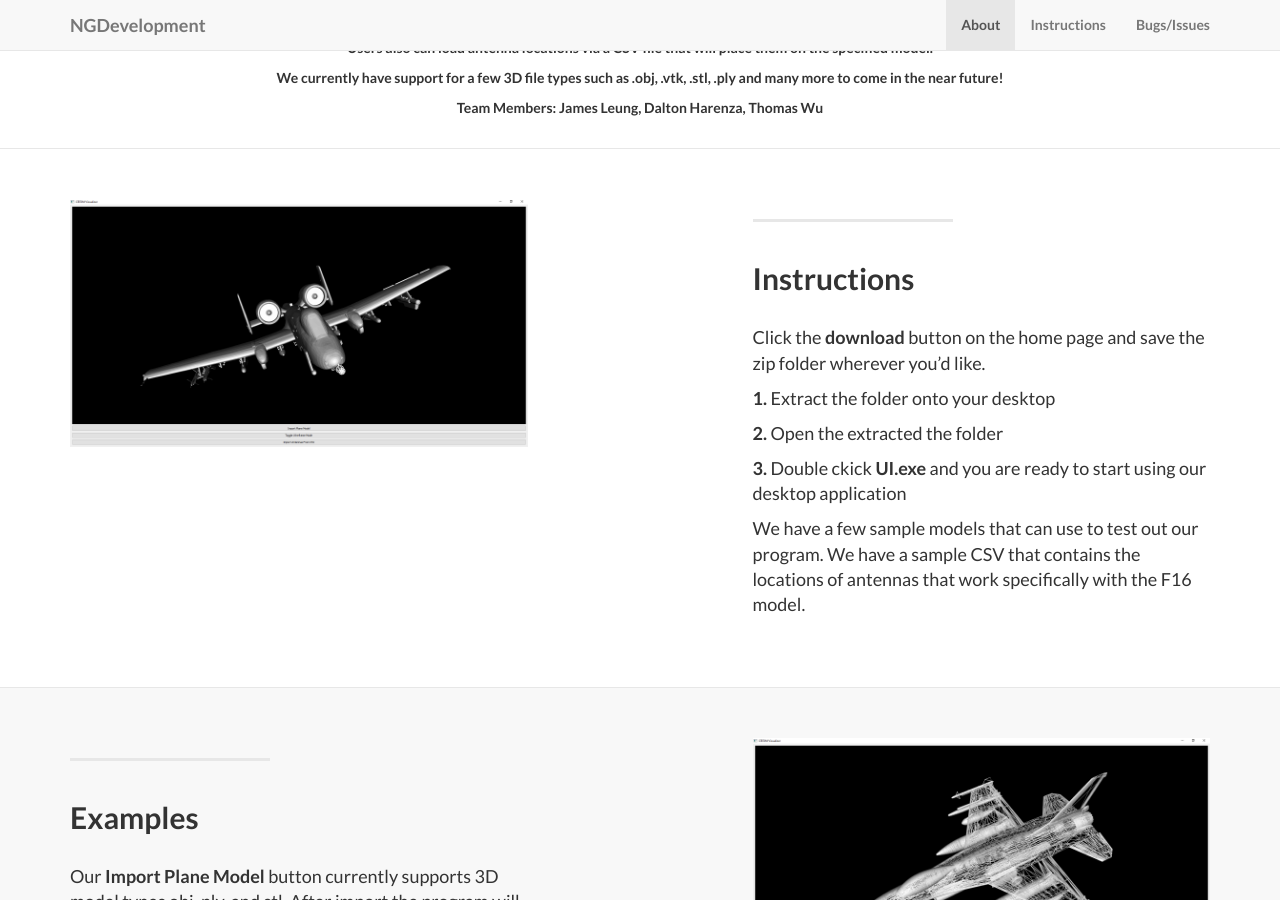
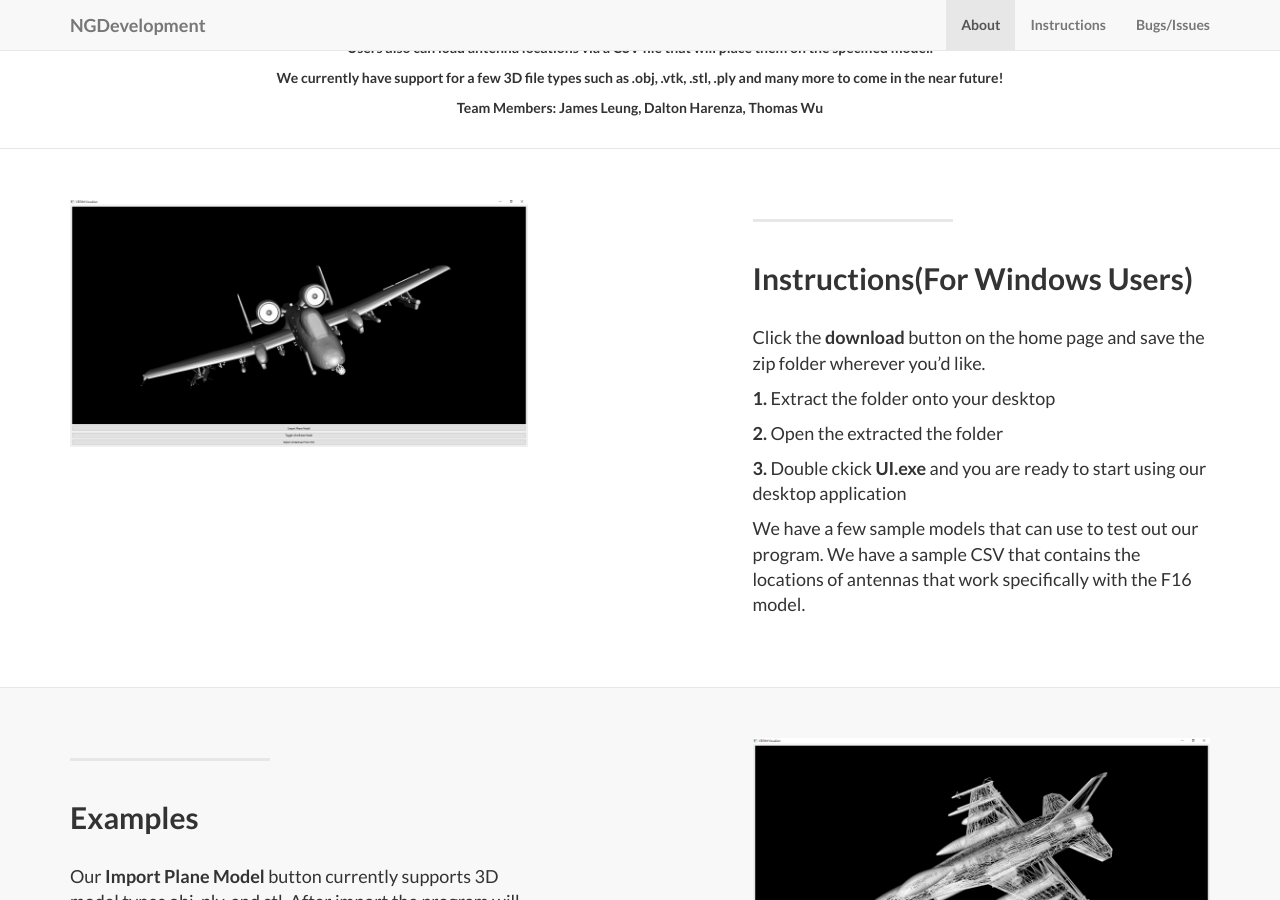
Before and after one commit to NG-Development/NGDevelopmentLP, a Jekyll site: the page built from index.html, in a window 1280 px wide and 900 px high, scrolled down 942 px. Built offline with Jekyll 4.4.1, drawn with Linux system fonts in a browser that asks for light colours; nearby versions of some CDN libraries; library files that are not in the unit come from our copies.

Commit message:
Update 2014-09-21-services-1.markdown

```diff
--- a/_posts/2014-09-21-services-1.markdown
+++ b/_posts/2014-09-21-services-1.markdown
@@ -2,7 +2,7 @@
 layout: default
 img: a10.png
 category: Instructions
-title: Instructions
+title: Instructions(For Windows Users)
 description: |
 ---
   Click the <b>download</b> button on the home page and save the zip folder wherever you'd like.
```
